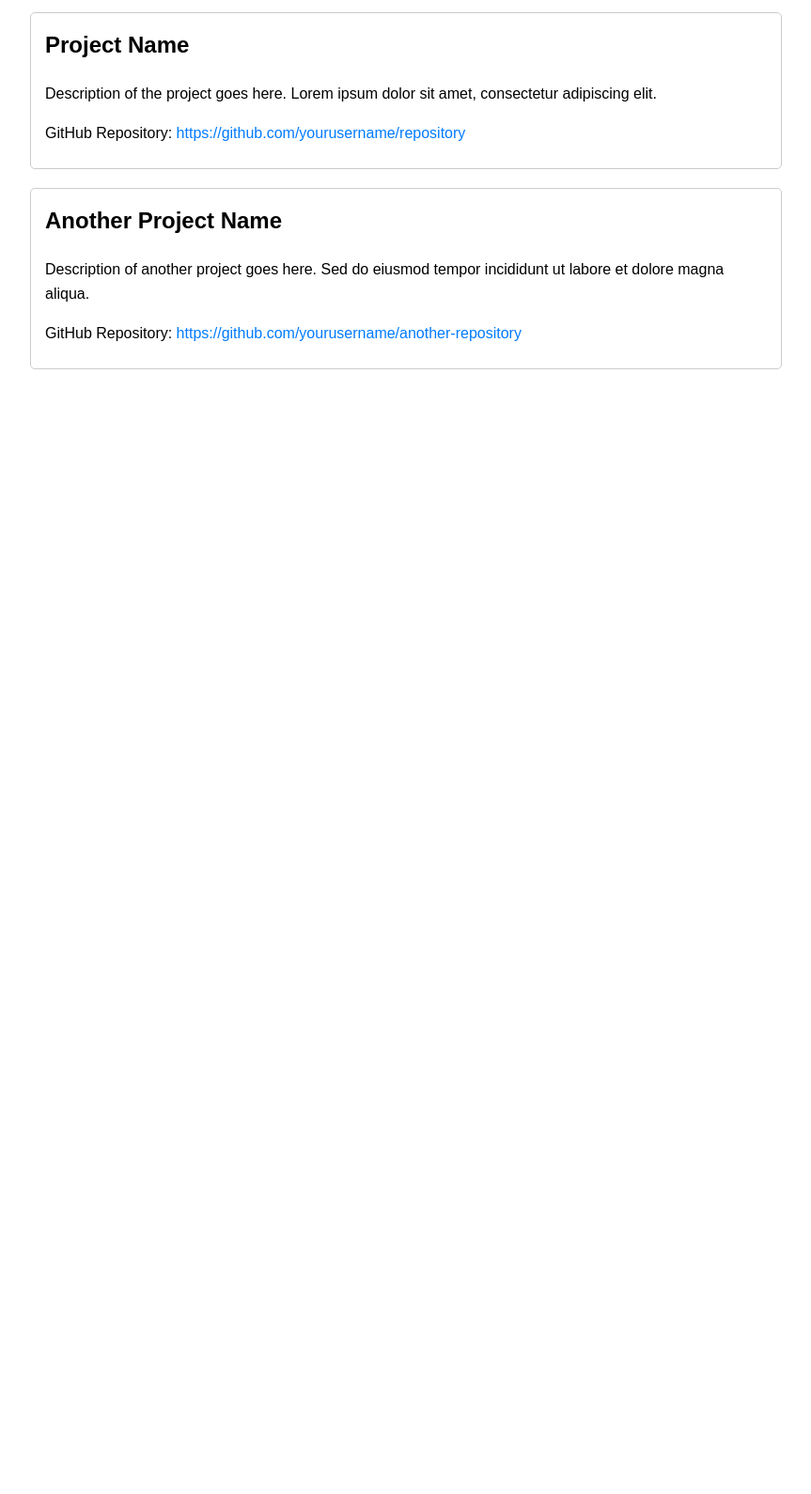
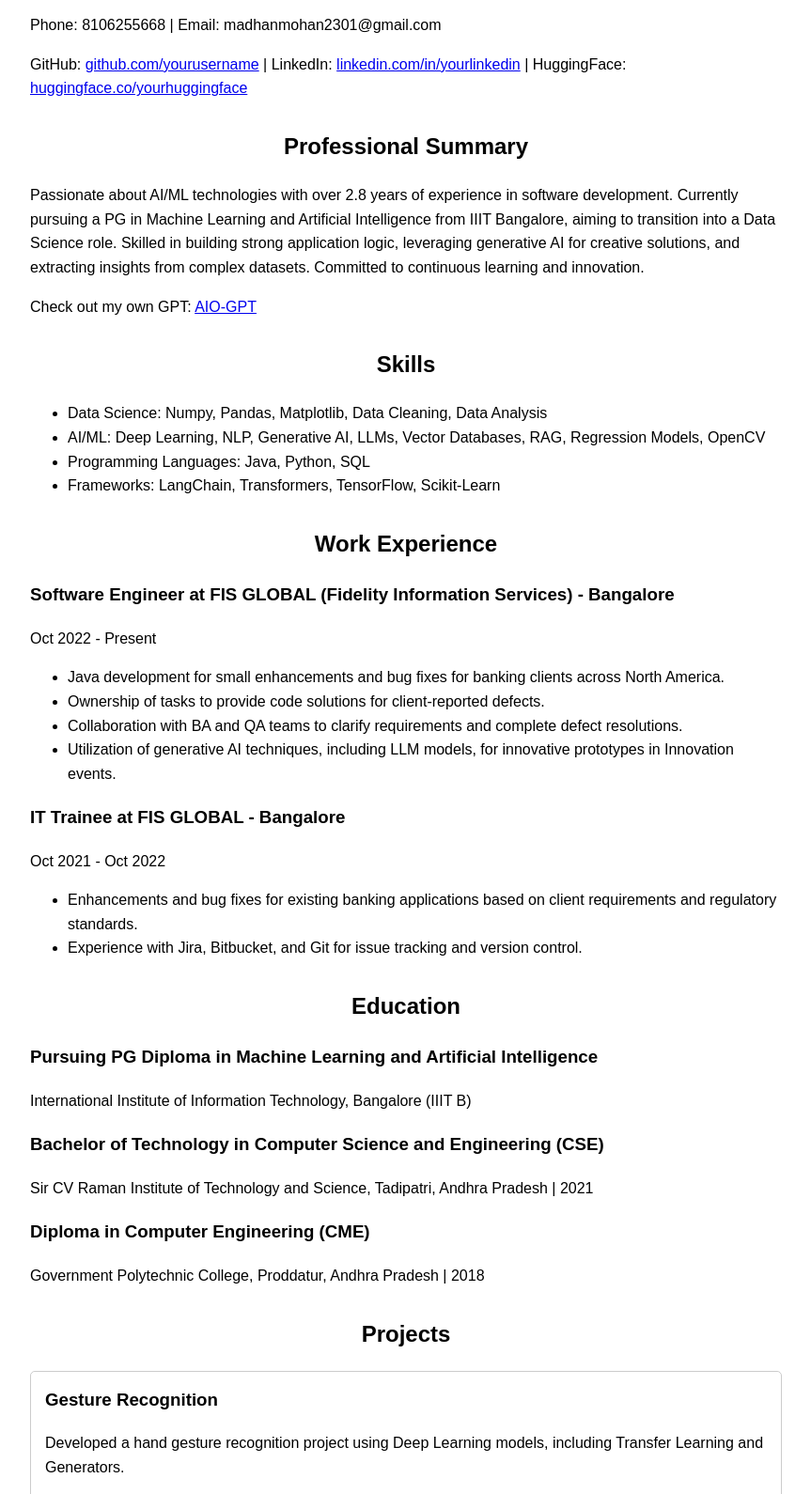
Before and after one commit to MadhanMohanReddy2301/madhanmohanreddy2301.github.io, a plain HTML site: page index.html in a window 1280 px wide. Shown: the part 108-1698 px from the top of the page at 94% size, without its empty margins (208-1071 px from the left). Before the commit the page ends 800 px from the top, so only its background shows below. Drawn offline with Linux system fonts and the light colour scheme.

Commit message:
Update index.html

```diff
--- a/index.html
+++ b/index.html
@@ -3,7 +3,7 @@
 <head>
     <meta charset="UTF-8">
     <meta name="viewport" content="width=device-width, initial-scale=1.0">
-    <title>My GitHub Portfolio</title>
+    <title>Madhan Mohan Reddy P - GitHub Portfolio</title>
     <style>
         body {
             font-family: Arial, sans-serif;
@@ -14,23 +14,34 @@
             max-width: 800px;
             margin: 0 auto;
         }
-        h1 {
+        h1, h2 {
             text-align: center;
+        }
+        h2 {
+            margin-top: 30px;
+        }
+        .contact-info {
             margin-bottom: 20px;
         }
         .project {
-            margin-bottom: 20px;
+            margin-bottom: 30px;
             padding: 15px;
             border: 1px solid #ccc;
             border-radius: 5px;
         }
-        .project h2 {
+        .project h3 {
             margin-top: 0;
         }
         .project p {
             margin-bottom: 10px;
         }
-        .project a {
+        .social-links {
+            margin-top: 20px;
+            text-align: center;
+        }
+        .social-links a {
+            display: inline-block;
+            margin: 0 10px;
             color: #007bff;
             text-decoration: none;
         }
@@ -38,22 +49,104 @@
 </head>
 <body>
     <div class="container">
-        <h1>My GitHub Portfolio</h1>
+        <header>
+            <h1>Madhan Mohan Reddy P - GitHub Portfolio</h1>
+            <div class="contact-info">
+                <p>Phone: 8106255668 | Email: madhanmohan2301@gmail.com</p>
+                <p>GitHub: <a href="https://github.com/yourusername">github.com/yourusername</a> | LinkedIn: <a href="https://www.linkedin.com/in/yourlinkedin">linkedin.com/in/yourlinkedin</a> | HuggingFace: <a href="https://huggingface.co/yourhuggingface">huggingface.co/yourhuggingface</a></p>
+            </div>
+        </header>
 
-        <div class="project">
-            <h2>Project Name</h2>
-            <p>Description of the project goes here. Lorem ipsum dolor sit amet, consectetur adipiscing elit.</p>
-            <p>GitHub Repository: <a href="https://github.com/yourusername/repository">https://github.com/yourusername/repository</a></p>
-        </div>
+        <section>
+            <h2>Professional Summary</h2>
+            <p>Passionate about AI/ML technologies with over 2.8 years of experience in software development. Currently pursuing a PG in Machine Learning and Artificial Intelligence from IIIT Bangalore, aiming to transition into a Data Science role. Skilled in building strong application logic, leveraging generative AI for creative solutions, and extracting insights from complex datasets. Committed to continuous learning and innovation.</p>
+            <p>Check out my own GPT: <a href="https://linktoyourgpt">AIO-GPT</a></p>
+        </section>
 
-        <div class="project">
-            <h2>Another Project Name</h2>
-            <p>Description of another project goes here. Sed do eiusmod tempor incididunt ut labore et dolore magna aliqua.</p>
-            <p>GitHub Repository: <a href="https://github.com/yourusername/another-repository">https://github.com/yourusername/another-repository</a></p>
-        </div>
+        <section>
+            <h2>Skills</h2>
+            <ul>
+                <li>Data Science: Numpy, Pandas, Matplotlib, Data Cleaning, Data Analysis</li>
+                <li>AI/ML: Deep Learning, NLP, Generative AI, LLMs, Vector Databases, RAG, Regression Models, OpenCV</li>
+                <li>Programming Languages: Java, Python, SQL</li>
+                <li>Frameworks: LangChain, Transformers, TensorFlow, Scikit-Learn</li>
+            </ul>
+        </section>
 
-        <!-- Add more projects as needed -->
+        <section>
+            <h2>Work Experience</h2>
+            <div class="job">
+                <h3>Software Engineer at FIS GLOBAL (Fidelity Information Services) - Bangalore</h3>
+                <p>Oct 2022 - Present</p>
+                <ul>
+                    <li>Java development for small enhancements and bug fixes for banking clients across North America.</li>
+                    <li>Ownership of tasks to provide code solutions for client-reported defects.</li>
+                    <li>Collaboration with BA and QA teams to clarify requirements and complete defect resolutions.</li>
+                    <li>Utilization of generative AI techniques, including LLM models, for innovative prototypes in Innovation events.</li>
+                </ul>
+            </div>
+            <div class="job">
+                <h3>IT Trainee at FIS GLOBAL - Bangalore</h3>
+                <p>Oct 2021 - Oct 2022</p>
+                <ul>
+                    <li>Enhancements and bug fixes for existing banking applications based on client requirements and regulatory standards.</li>
+                    <li>Experience with Jira, Bitbucket, and Git for issue tracking and version control.</li>
+                </ul>
+            </div>
+        </section>
 
+        <section>
+            <h2>Education</h2>
+            <div class="education">
+                <h3>Pursuing PG Diploma in Machine Learning and Artificial Intelligence</h3>
+                <p>International Institute of Information Technology, Bangalore (IIIT B)</p>
+            </div>
+            <div class="education">
+                <h3>Bachelor of Technology in Computer Science and Engineering (CSE)</h3>
+                <p>Sir CV Raman Institute of Technology and Science, Tadipatri, Andhra Pradesh | 2021</p>
+            </div>
+            <div class="education">
+                <h3>Diploma in Computer Engineering (CME)</h3>
+                <p>Government Polytechnic College, Proddatur, Andhra Pradesh | 2018</p>
+            </div>
+        </section>
+
+        <section>
+            <h2>Projects</h2>
+            <div class="project">
+                <h3>Gesture Recognition</h3>
+                <p>Developed a hand gesture recognition project using Deep Learning models, including Transfer Learning and Generators.</p>
+            </div>
+            <div class="project">
+                <h3>House Price Prediction</h3>
+                <p>Implemented a Linear Regression model to predict house prices.</p>
+            </div>
+            <div class="project">
+                <h3>Chat with PDF</h3>
+                <p>Developed a retrieval-augmented generation (RAG) application using the Gemini-pro model for interacting with PDF documents. Integrated FAISS vector search for efficient document indexing and retrieval. Built using Streamlit for an intuitive user interface.</p>
+            </div>
+            <div class="project">
+                <h3>AI/ML Projects on GitHub</h3>
+                <p>Check out my projects developed using LLMs and LangChain.</p>
+            </div>
+            <div class="project">
+                <h3>Fine-Tuned LLMs</h3>
+                <p>Explore my Hugging Face profile for fine-tuned large language models (LLMs) based on public datasets.</p>
+            </div>
+        </section>
+
+        <section>
+            <h2>Achievements</h2>
+            <p>Awarded by FIS management for reaching the finals in the INNOVATE48 event and recognized for outstanding contributions to automation.</p>
+        </section>
+
+        <footer>
+            <div class="social-links">
+                <a href="https://github.com/yourusername">GitHub</a>
+                <a href="https://www.linkedin.com/in/yourlinkedin">LinkedIn</a>
+                <a href="https://huggingface.co/yourhuggingface">HuggingFace</a>
+            </div>
+        </footer>
     </div>
 </body>
 </html>
```
